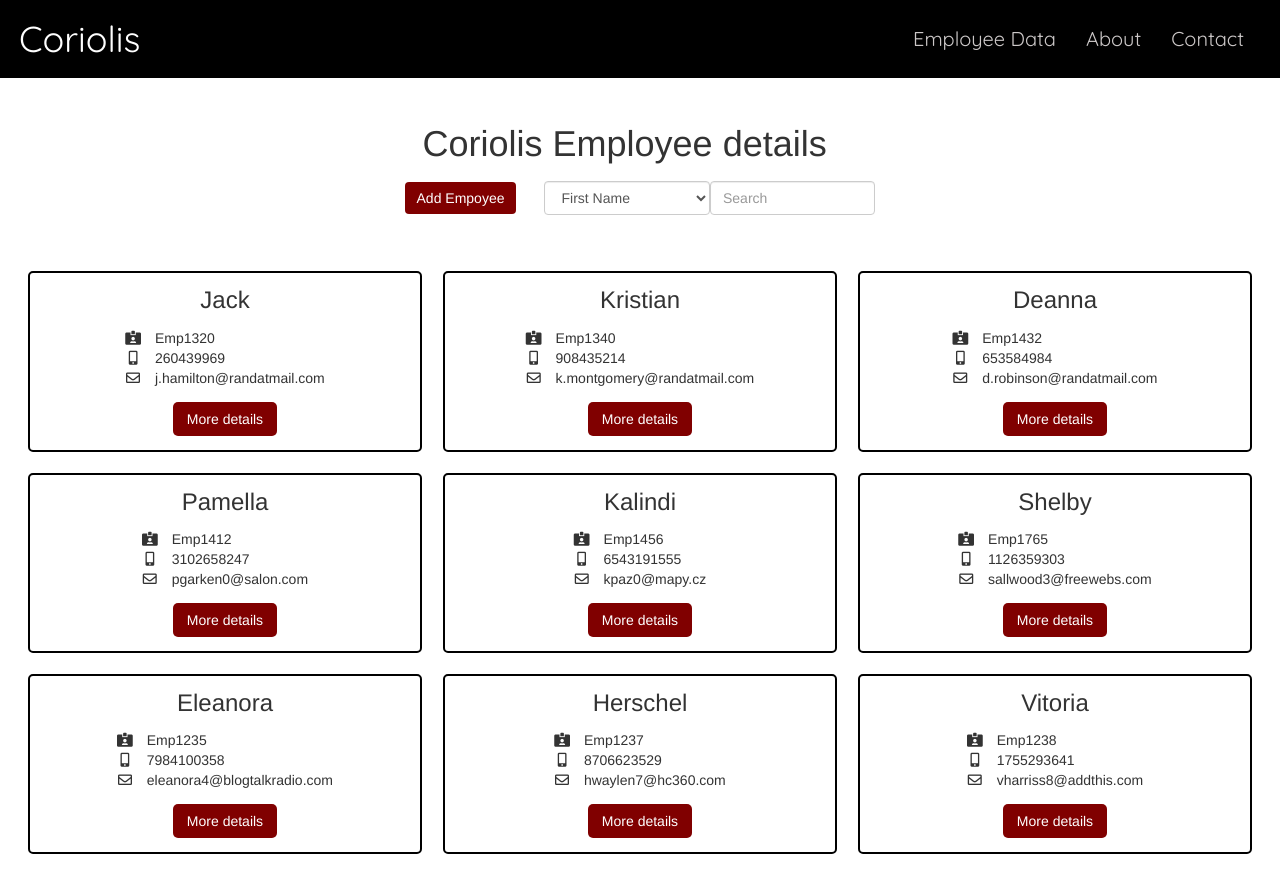
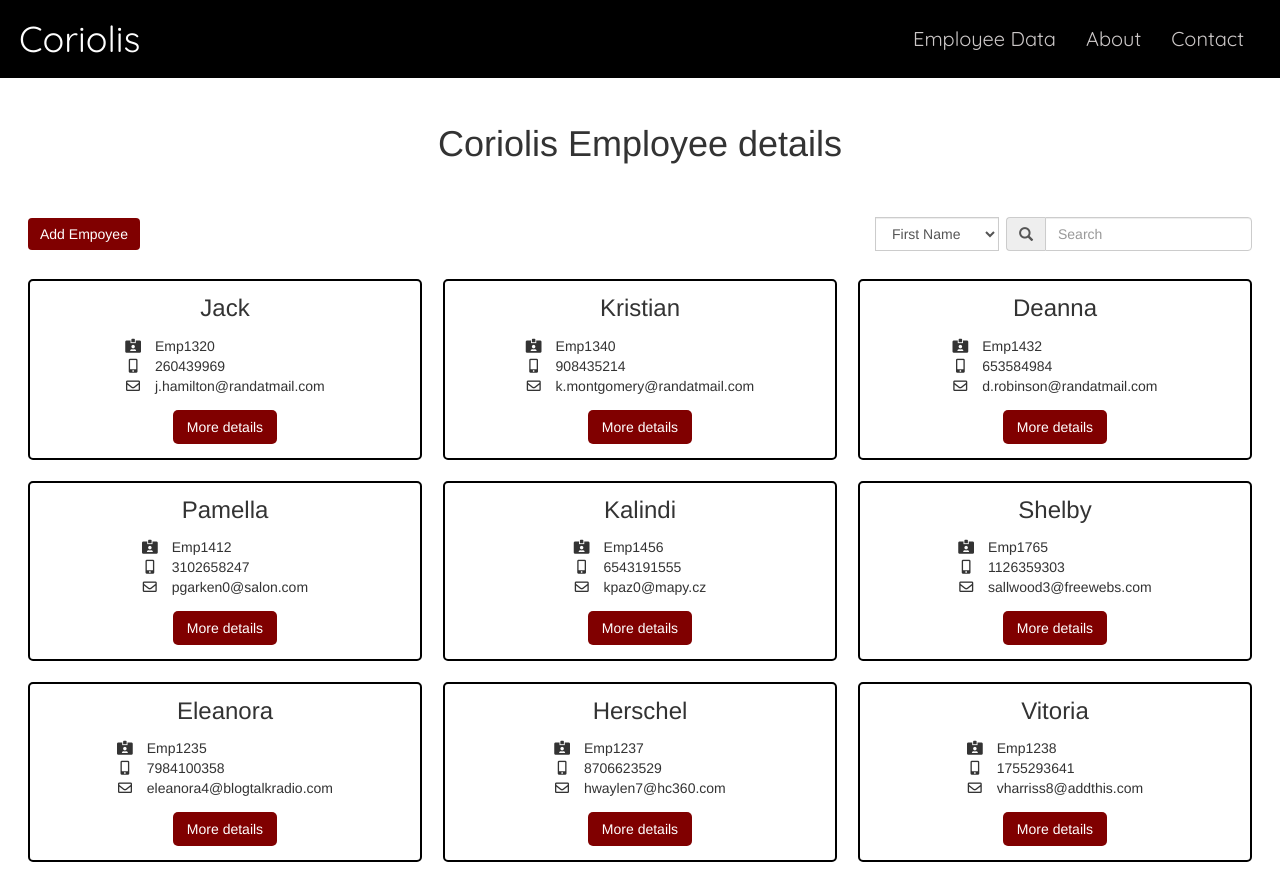
Before and after one commit to NB134/EmployeeBoard, a plain HTML site: page index.html in a window 1280 px wide. Drawn offline with nearby package versions, Linux system fonts and the light colour scheme; some packages are replaced by stand-ins of ours.

Commit message:
Minor changes in layout

```diff
--- a/empData/empData.controller.js
+++ b/empData/empData.controller.js
@@ -118,7 +118,7 @@ angular.module('EmpForm').controller("DataCtrl", function ($scope) {
     });
     $scope.search="";
     $scope.searchOption="Fname";
-    $scope.counter=0;
+    // predicate function for filter
     $scope.searchEmp=function () {
       return function(value)
       { let temp=$scope.search;
--- a/empData/empData.template.html
+++ b/empData/empData.template.html
@@ -5,6 +5,7 @@
       <a class="btn btn-danger" href="#!form">Add Empoyee</a>
       <form class="controlForm">
         <!-- <label for="EmpSearch">Search</label> -->
+        <div class="input-group">
         <select id="sOption" ng-model="searchOption" class="form-control">
           <option value="EmpID">
             Employee Id
@@ -13,8 +14,11 @@
             First Name
           </option>
         </select>
-
+      </div>
+        <div class="input-group">
+          <span class="input-group-addon"><i class="glyphicon glyphicon-search"></i></span>
         <input type="text" ng-model="search" class="form-control" id="EmpSearch" placeholder="Search">
+      </div>
       </form>
     </div>
 
--- a/style.css
+++ b/style.css
@@ -143,12 +143,13 @@ thead th {
 }
 .DataContainer{
   display: flex;
-min-height:60vh;
   width: 100%;
   flex-direction: column;
   align-items: center;
   justify-content: space-evenly;
-  gap:2em;
+}
+.controlSection{
+  width:100%;
 }
 .CardContainer{
   height: 100%;
@@ -233,6 +234,10 @@ min-height:60vh;
   margin:0;
   flex:1;
 }
+.heading{
+  text-align: center;
+  margin-bottom:1em;
+}
 .navbar>ul{
   flex:1;
   display: flex;
@@ -260,9 +265,11 @@ min-height:60vh;
 
 .controlBtns{
   display: flex;
+  width:100%;
   gap:2em;
   align-items: center;
-  justify-content: space-evenly;
+  justify-content: space-between;
+  padding:0 2em;;
 }
 .controlBtns>a{
   background-color: maroon;
@@ -272,7 +279,7 @@ min-height:60vh;
   display: flex;
   align-items: center;
   justify-content: flex-end;
-
+  gap:0.5em;
 }
 .form-control{
 
```
